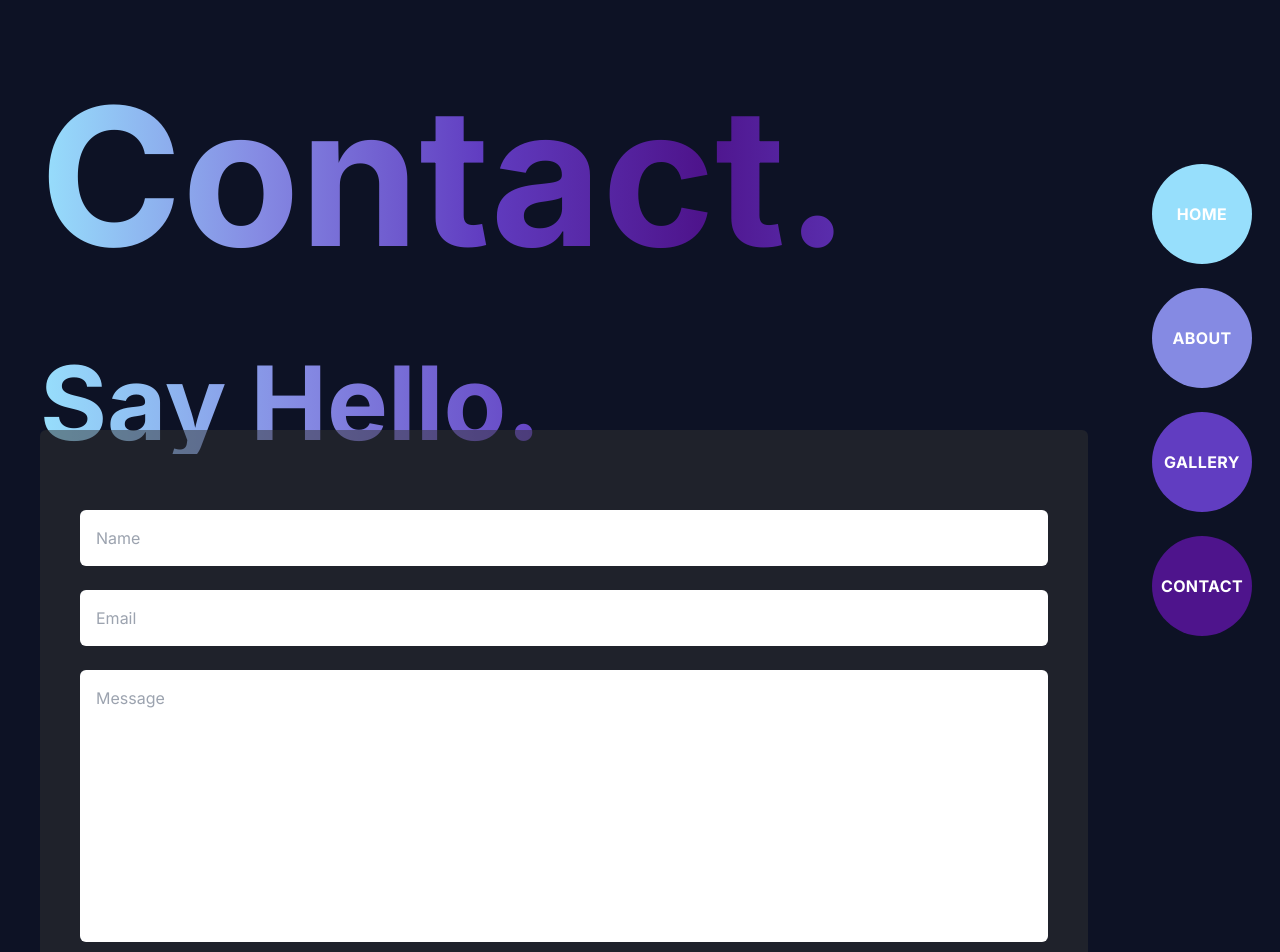
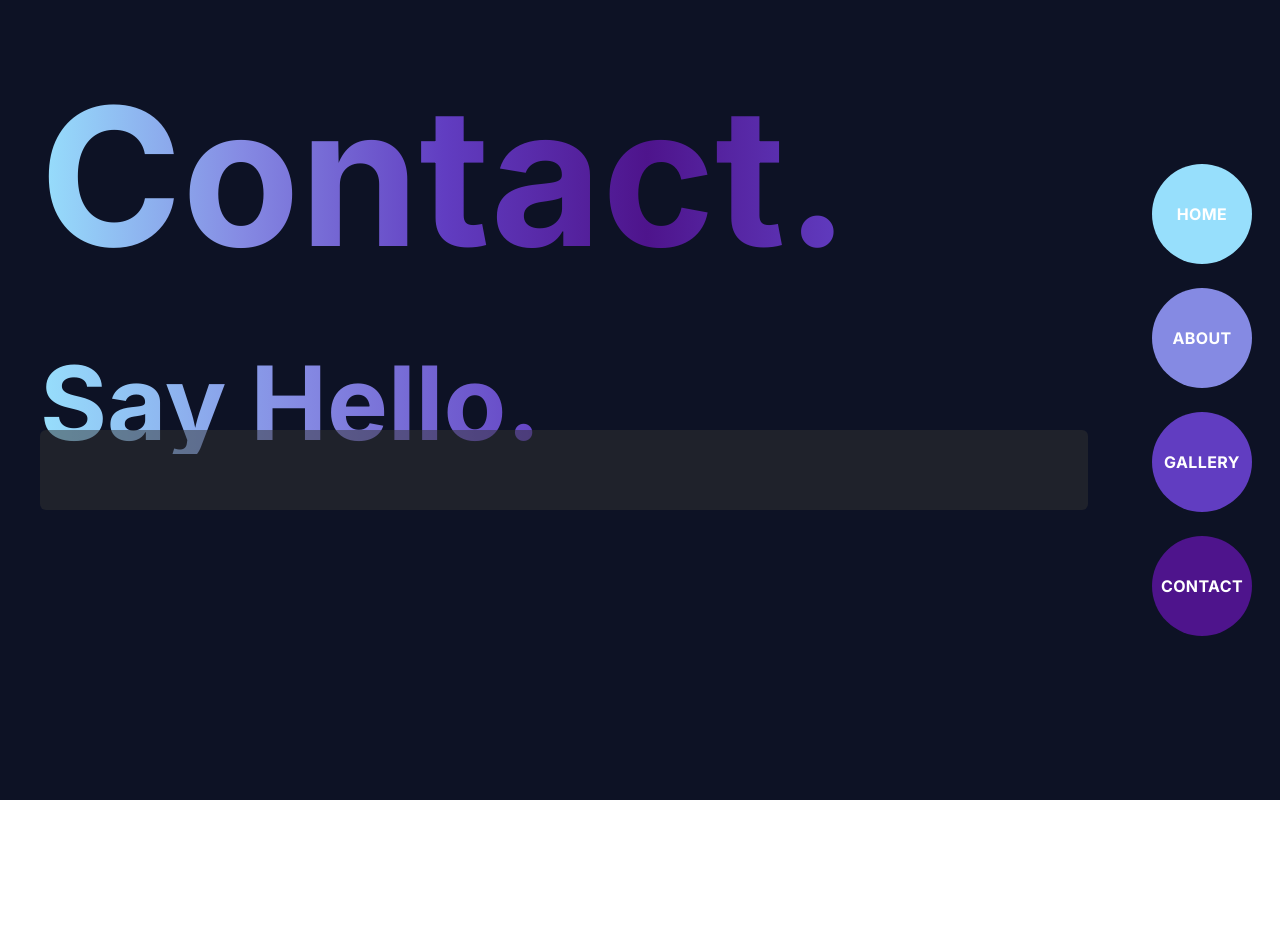
Before and after one commit to eobcre/portfolio-next13, a Next.js app: page /contact in a window 1280 px wide. Shown: the top 952 px of the page. After the commit the page ends 800 px from the top, so only its background shows below. Built offline with nearby package versions, Linux system fonts and the light colour scheme.

Commit message:
updated contact page

```diff
--- a/src/app/(routes)/contact/page.tsx
+++ b/src/app/(routes)/contact/page.tsx
@@ -12,28 +12,6 @@ const ContactPage = () => {
           Say Hello.
         </h1>
         <div className='bg-[#333333] bg-opacity-50 rounded-md -mt-3 sm:-mt-4 p-10 md:-mt-5 lg:-mt-6'>
-          <input
-            type='text'
-            id='name'
-            name='name'
-            placeholder='Name'
-            className='rounded-md outline-none mt-10 p-4 w-full'
-          />
-          <input
-            type='email'
-            id='email'
-            name='email'
-            placeholder='Email'
-            className='rounded-md outline-none mt-6 p-4 w-full'
-          />
-          <textarea
-            name=''
-            id=''
-            cols={30}
-            rows={10}
-            placeholder='Message'
-            className='rounded-md outline-none resize-none mt-6 p-4 w-full'
-          ></textarea>
         </div>
       </div>
     </div>
```
